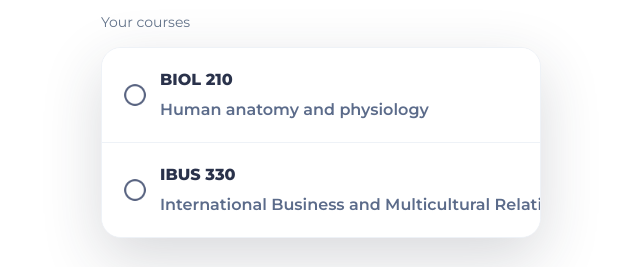
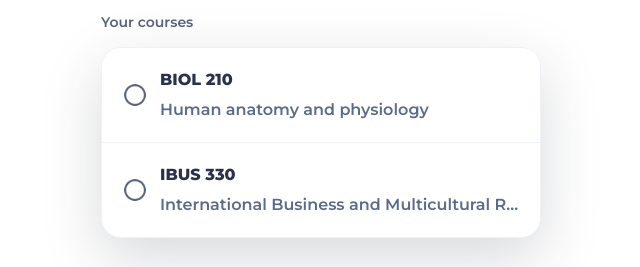
Before and after one commit to cdorian-quizlet/adaptive-studying, a plain HTML site: page html/plan-flow.html in a window 1280 px wide. Shown: the part 289-556 px from the top of the page, 319-959 px from the left. Drawn offline with nearby package versions, Linux system fonts and the light colour scheme.

Commit message:
Plan flow: style 'Your courses' title 14px semibold #586380; ensure course subtitles ellipsis by constraining layout

```diff
--- a/css/plan-flow.css
+++ b/css/plan-flow.css
@@ -25,7 +25,7 @@ body { font-family: 'Montserrat', 'Figtree', system-ui, sans-serif; background:#
   overflow: hidden;
   word-break: break-word;
 }
-.subtle { color:#64748B; font-size:14px; }
+.subtle { color:#586380; font-size:14px; font-weight:600; }
 
 /* Course selection */
 .search-row { display:flex; flex-direction:column; gap:12px; }
@@ -57,7 +57,7 @@ body { font-family: 'Montserrat', 'Figtree', system-ui, sans-serif; background:#
   background:#fff;
 }
 .course-row + .course-row { border-top:1px solid #EEF2F7; }
-.course-text { display:flex; flex-direction:column; gap:6px; }
+.course-text { display:flex; flex-direction:column; gap:6px; min-width:0; }
 .course-title { font-size:16px; line-height:24px; color:#2A324B; font-weight:800; }
 .course-subtitle { font-size:16px; line-height:24px; color:#5B6B8A; font-weight:600; white-space:nowrap; overflow:hidden; text-overflow:ellipsis; }
 .course-row:hover { background:#F6F7FB; }
```
